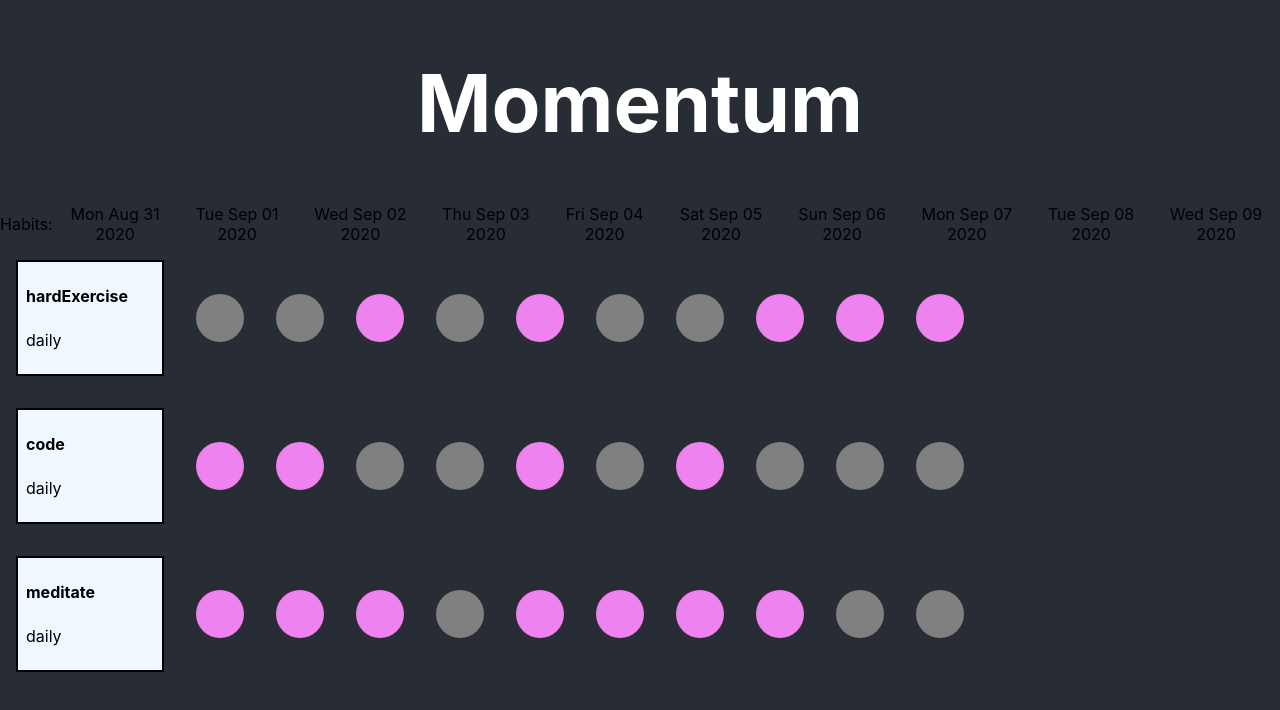
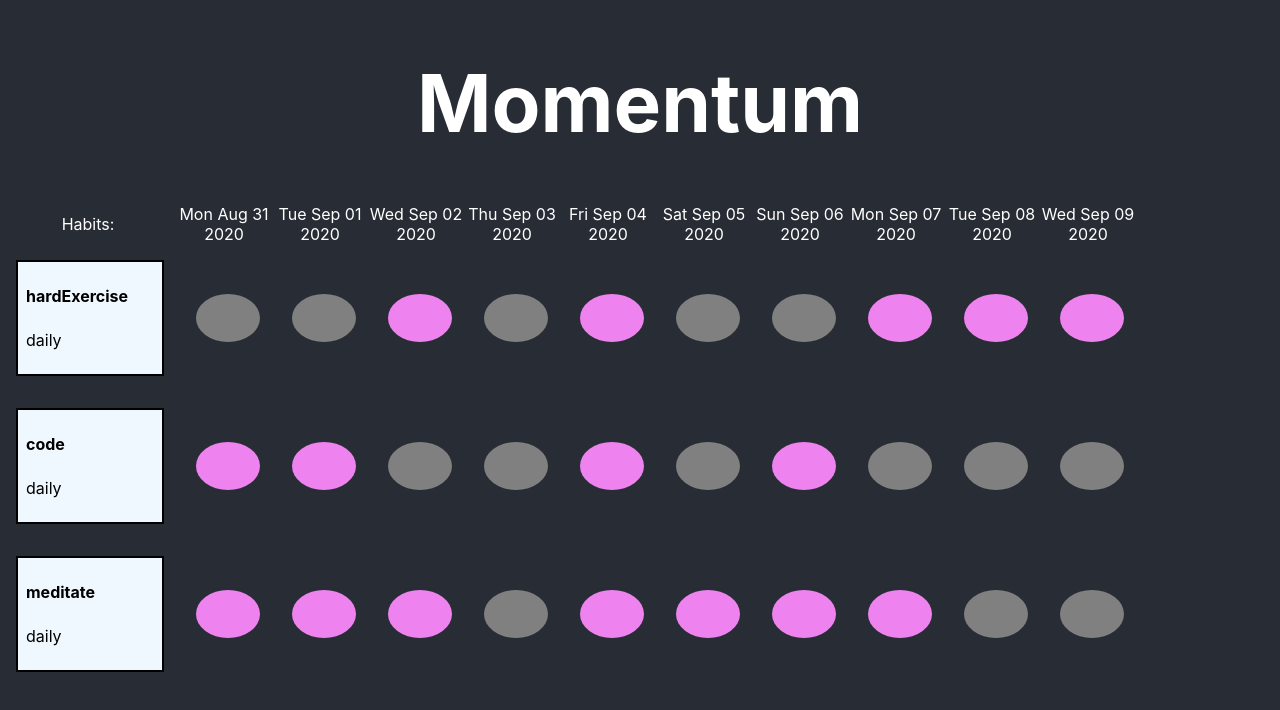
Before and after one commit to methoil/momentum, a React (Create React App) app: page / in a window 1280 px wide. Shown: the top 710 px of the page. Built offline with nearby package versions, Linux system fonts and the light colour scheme.

Commit message:
fix(dates): appearing correctly in the title of the grid

```diff
--- a/src/app/App.css
+++ b/src/app/App.css
@@ -49,3 +49,16 @@
   flex-direction: column;
     justify-content: space-around;
 }
+
+.dates-title-bar {
+  color: white;
+}
+
+/* todo - add vars for these to connect to habit-card + link .scss */
+.date-string-in-title {
+  width: 6rem;
+}
+
+.date-titlebar-left-label {
+  width: 11rem;
+}
--- a/src/components/link.scss
+++ b/src/components/link.scss
@@ -1,11 +1,11 @@
 .link-circle {
   border-radius: 50%;
-
-  width: 3rem;
+  width: 4rem;
   height: 3rem;
   margin: 1rem;
   cursor: pointer;
 }
+
 .link-circle:hover {
   box-shadow: 0px 0px 20px aliceblue;
 }
--- a/src/components/title-bar.tsx
+++ b/src/components/title-bar.tsx
@@ -7,11 +7,11 @@ interface IProps {
 
 export const TitleBar: React.FC<IProps> = ({dates}) => {
 
-    const nameElements = dates.map(date => (<div>{date.toDateString()}</div>));
+    const nameElements = dates.map(date => (<div className="date-string-in-title">{date.toDateString()}</div>));
 
     return (
-        <div className="time-period-container">
-            <div>Habits:</div>
+        <div className="time-period-container dates-title-bar">
+            <div className="date-titlebar-left-label">Habits:</div>
             {nameElements}
         </div>
         );
```
